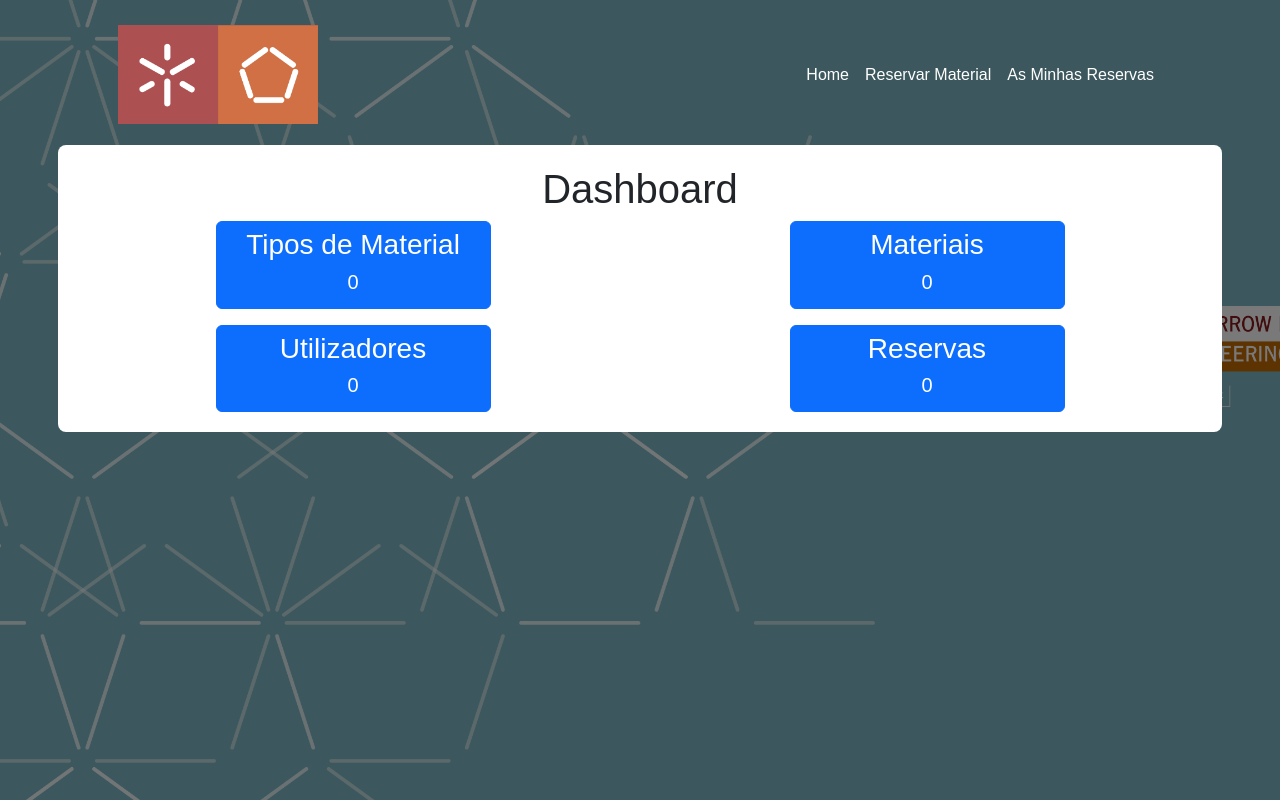
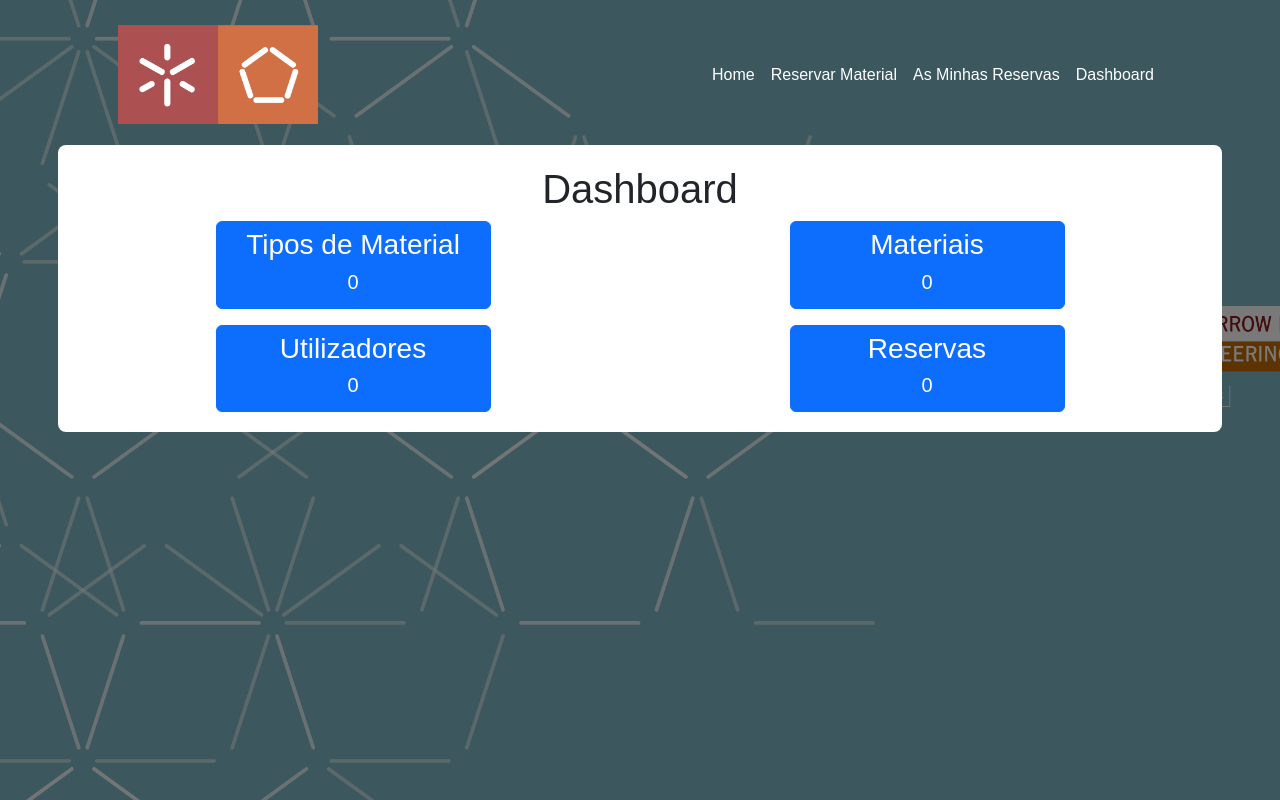
Before and after one commit to afonsocortereal15/reservaMaterialUM, a PHP site: page /public/dashboard.php in a window 1280 px wide. Run offline with PHP 8.4, Linux system fonts and the light colour scheme; data that the repository does not hold is empty.

Commit message:
Add navbar link to dashboard

```diff
--- a/index.php
+++ b/index.php
@@ -43,6 +43,10 @@
             <li class="nav-item">
               <a class="nav-link" href="public/reservations.php?user=0">As Minhas Reservas</a>
             </li>
+            <!-- Link to dashboard -->
+            <li class="nav-item">
+              <a class="nav-link" href="public/dashboard.php">Dashboard</a>
+            </li>
           </ul>
         </div>
       </div>
--- a/public/dashboard.php
+++ b/public/dashboard.php
@@ -49,6 +49,10 @@
             <li class="nav-item">
               <a class="nav-link" href="/public/reservations.php?user=0">As Minhas Reservas</a>
             </li>
+            <!-- Link to dashboard page -->
+            <li class="nav-item">
+              <a class="nav-link" href="/public/dashboard.php">Dashboard</a>
+            </li>
           </ul>
         </div>
       </div>
--- a/public/dashboardMaterialTypes.php
+++ b/public/dashboardMaterialTypes.php
@@ -52,6 +52,10 @@
             <!-- Link to user's reservations page -->
             <li class="nav-item">
               <a class="nav-link" href="/public/reservations.php?user=0">As Minhas Reservas</a>
+            </li>
+            <!-- Link to dashboard page -->
+            <li class="nav-item">
+              <a class="nav-link" href="/public/dashboard.php">Dashboard</a>
             </li>
           </ul>
         </div>
--- a/public/dashboardMaterials.php
+++ b/public/dashboardMaterials.php
@@ -52,6 +52,10 @@
             <!-- Link to user's reservations page -->
             <li class="nav-item">
               <a class="nav-link" href="/public/reservations.php?user=0">As Minhas Reservas</a>
+            </li>
+            <!-- Link to dashboard page -->
+            <li class="nav-item">
+              <a class="nav-link" href="/public/dashboard.php">Dashboard</a>
             </li>
           </ul>
         </div>
--- a/public/dashboardReservations.php
+++ b/public/dashboardReservations.php
@@ -52,6 +52,10 @@
             <!-- Link to user's reservations page -->
             <li class="nav-item">
               <a class="nav-link" href="/public/reservations.php?user=0">As Minhas Reservas</a>
+            </li>
+            <!-- Link to dashboard page -->
+            <li class="nav-item">
+              <a class="nav-link" href="/public/dashboard.php">Dashboard</a>
             </li>
           </ul>
         </div>
--- a/public/dashboardUsers.php
+++ b/public/dashboardUsers.php
@@ -52,6 +52,10 @@
             <!-- Link to user's reservations page -->
             <li class="nav-item">
               <a class="nav-link" href="/public/reservations.php?user=0">As Minhas Reservas</a>
+            </li>
+            <!-- Link to dashboard page -->
+            <li class="nav-item">
+              <a class="nav-link" href="/public/dashboard.php">Dashboard</a>
             </li>
           </ul>
         </div>
--- a/public/reservations.php
+++ b/public/reservations.php
@@ -53,6 +53,10 @@
             <!-- Link to user's reservations page -->
             <li class="nav-item">
               <a class="nav-link" href="/public/reservations.php?user=0">As Minhas Reservas</a>
+            </li>
+            <!-- Link to dashboard page -->
+            <li class="nav-item">
+              <a class="nav-link" href="/public/dashboard.php">Dashboard</a>
             </li>
           </ul>
         </div>
--- a/public/searchResult.php
+++ b/public/searchResult.php
@@ -50,6 +50,10 @@
             <!-- Link to user's reservations page -->
             <li class="nav-item">
               <a class="nav-link" href="/public/reservations.php?user=0">As Minhas Reservas</a>
+            </li>
+            <!-- Link to dashboard page -->
+            <li class="nav-item">
+              <a class="nav-link" href="/public/dashboard.php">Dashboard</a>
             </li>
           </ul>
         </div>
```
